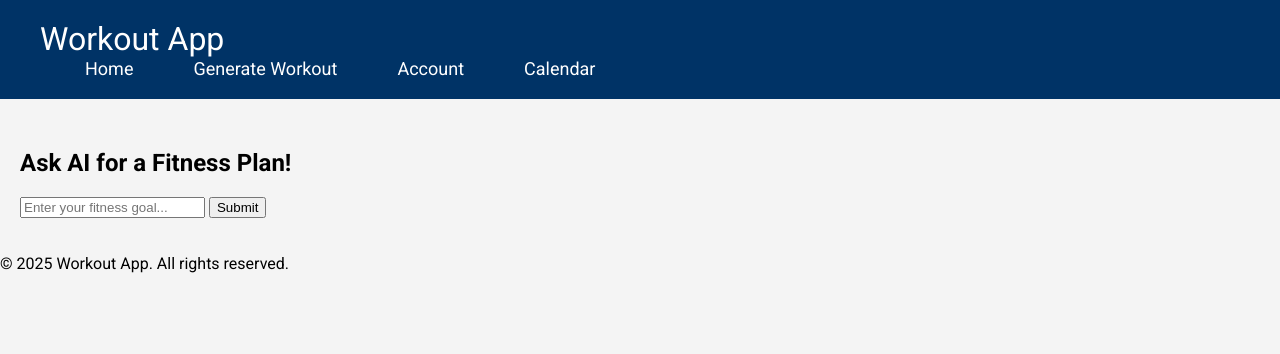
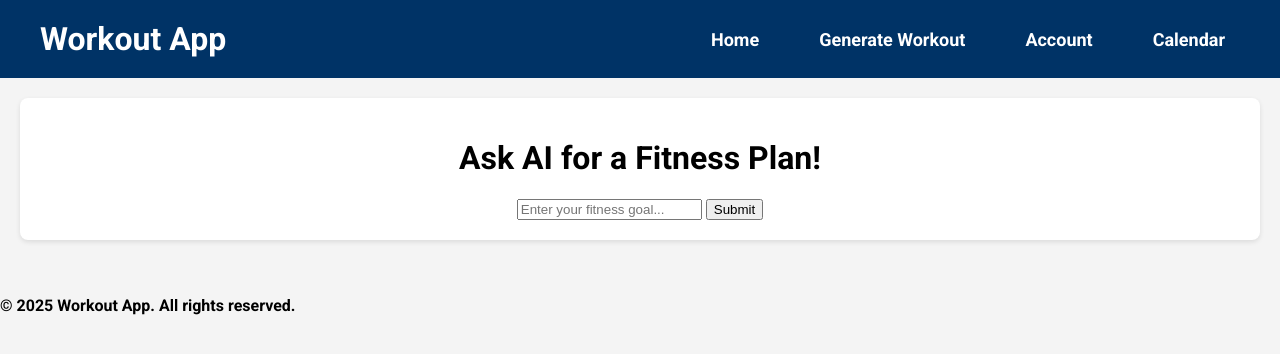
Before and after one commit to UCCS-SP25-CS4300-CS5300-1/Group-6-spring-2025, a Django app: template Project/home/templates/generate_workout.html in a window 1280 px wide. Shown: the top 354 px of the page. Run offline with Django 4.2, Linux system fonts and the light colour scheme; the template is opened without the code that fills it, so the values that code supplies are empty.

Commit message:
Updated html to better match the homepage

```diff
--- a/Project/home/ai.py
+++ b/Project/home/ai.py
@@ -33,8 +33,7 @@ class AIModel:
         output_ids = self.model.generate(
             inputs['input_ids'],
             attention_mask=inputs['attention_mask'],
-            max_length=20,
-            top_k=50,
+            max_length=50,
             pad_token_id=self.tokenizer.pad_token_id
         )
 
--- a/Project/home/templates/generate_workout.html
+++ b/Project/home/templates/generate_workout.html
@@ -1,36 +1,51 @@
 <!DOCTYPE html>
 <html lang="en">
+
 <head>
+    <!-- Load static files -->
+    {% load static %}
+
     <meta charset="UTF-8">
     <meta name="viewport" content="width=device-width, initial-scale=1.0">
+
+    <!-- Match the font reference from the second snippet -->
+    <link href="https://fonts.googleapis.com/css2?family=Roboto:wght@700&display=swap" rel="stylesheet">
+
+    <!-- Match the stylesheet link from the second snippet -->
+    <link rel="stylesheet" href="{% static 'styles.css' %}">
+
     <title>Ask AI for a Fitness Plan</title>
-    <link href="https://fonts.googleapis.com/css2?family=Roboto:wght@400;700&display=swap" rel="stylesheet">
-    {% load static %}
-    <link rel="stylesheet" href="{% static 'styles.css' %}">
 </head>
+
 <body>
-    <!-- Top Navigation Bar -->
     <header>
-        <div class="nav-container">
+        <!-- Simplified nav structure to mirror second snippet -->
         <a class="logo" href="{% url 'home' %}">Workout App</a>
         <nav>
-                <ul class="nav-links">
+            <ul>
                 <li><a href="{% url 'home' %}">Home</a></li>
                 <li><a class="activate" href="{% url 'generate_workout' %}">Generate Workout</a></li>
                 <li><a href="#account">Account</a></li>
                 <li><a href="#calendar">Calendar</a></li>
             </ul>
         </nav>
-        </div>
     </header>
 
-    <!-- Main Section -->
-    <main class="container">
-        <h2 style="margin-top: 30px;"> Ask AI for a Fitness Plan!</h2>
+    <!-- Container similar to the second snippet -->
+    <div class="container">
+        <!-- You can wrap your “AI for a Fitness Plan” content in a section or div -->
+        <div class="main-section">
+            <h1>Ask AI for a Fitness Plan!</h1>
 
             <form method="post" action="" class="ai-form">
                 {% csrf_token %}
-            <input type="text" name="user_input" placeholder="Enter your fitness goal..." value="{{ user_input|default:'' }}" required>
+                <input
+                    type="text"
+                    name="user_input"
+                    placeholder="Enter your fitness goal..."
+                    value="{{ user_input|default:'' }}"
+                    required
+                >
                 <button type="submit">Submit</button>
             </form>
 
@@ -40,11 +55,13 @@
                 <p>{{ output }}</p>
             </div>
             {% endif %}
-    </main>
+        </div>
+    </div>
 
-    <!-- Footer -->
+    <!-- Footer (optional; you could keep or style it to match the second snippet) -->
     <footer>
         <p>© 2025 Workout App. All rights reserved.</p>
     </footer>
 </body>
+
 </html>
```
Lines whose indentation alone changed are shown as unchanged.
